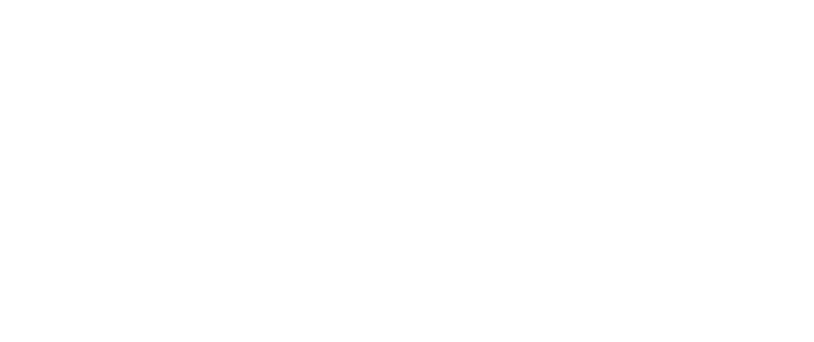
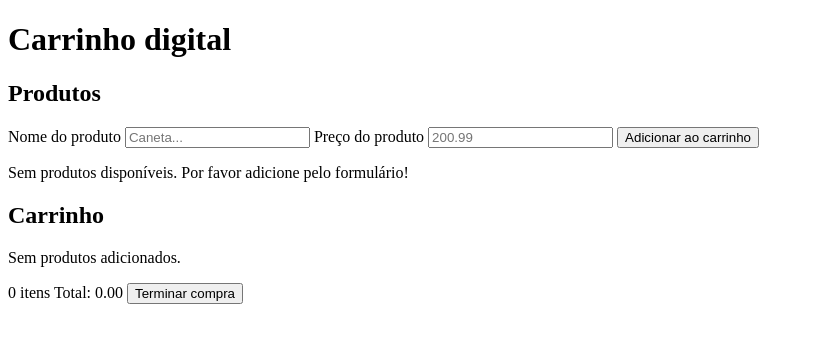
Before and after one commit to MKTimana/my-cart, a plain HTML site: page index.html in a window 1280 px wide. Shown: the whole page, without its empty margins (0-814 px from the left). Drawn offline with Linux system fonts and the light colour scheme.

Commit message:
first layout added

```diff
--- a/index.html
+++ b/index.html
@@ -9,12 +9,53 @@
 </head>
 
 <body>
+    <header>
+        <h1>Carrinho digital</h1>
+    </header>
 
+    <main class="wrap" aria-live="polite">
+        <section class="card" aria-labelledby="prod-title">
+            <h2 id="prod-title">Produtos</h2>
 
-    <script src="assets/js/controller/controller.js"></script>
-    <script src="assets/js/model/model.js"></script>
-    <script src="assets/js/view/view.js"></script>
-    <script src="assets/js/script.js"></script>
+            <!-- Cadastro de produtos -->
+            <form id="productRegister" autocomplete="off">
+                <label for="prodName">Nome do produto</label>
+                <input id="prodName" name="nameProd" type="text" placeholder="Caneta..." required />
+
+                <label for="prodPrice">Preço do produto</label>
+                <input id="prodPrice" name="priceProd" type="number" min="0" step="0.01" placeholder="200.99"
+                    required />
+
+                <button type="submit">Adicionar ao carrinho</button>
+                <p id="registerError" class="hint" aria-live="polite"></p>
+            </form>
+
+            <!-- productos existentes / cadastrados -->
+            <ul id="prodList" aria-label="Lista de produtos"></ul>
+            <p id="prodEmpty" class="empty">Sem produtos disponíveis. Por favor adicione pelo formulário!</p>
+        </section>
+
+        <section class="card" aria-labelledby="cart-title">
+            <h2 id="cart-title">Carrinho</h2>
+
+            <!-- Produtos no adicionados ao carrinho -->
+            <ul id="cartItems" aria-label="Itens do carrinho"></ul>
+            <p id="cartEmpty" class="empty">Sem produtos adicionados.</p>
+
+            <div class="cartFooter">
+                <span id="cartQty" class="badge">0 itens</span>
+                <span id="cartTotal" class="badge">Total: 0.00</span>
+                <button id="checkoutBtn" class="checkout">Terminar compra</button>
+            </div>
+        </section>
+
+    </main>
+
+    <!-- Scripts para serem usados na pagina, colocamos o defer para dizer que os scripts devem ser 'carregados' junto com a página -->
+    <script src="assets/js/model/model.js" defer></script>
+    <script src="assets/js/view/view.js" defer></script>
+    <script src="assets/js/controller/controller.js" defer></script>
+    <script src="assets/js/script.js" defer></script>
 </body>
 
 </html>
```
